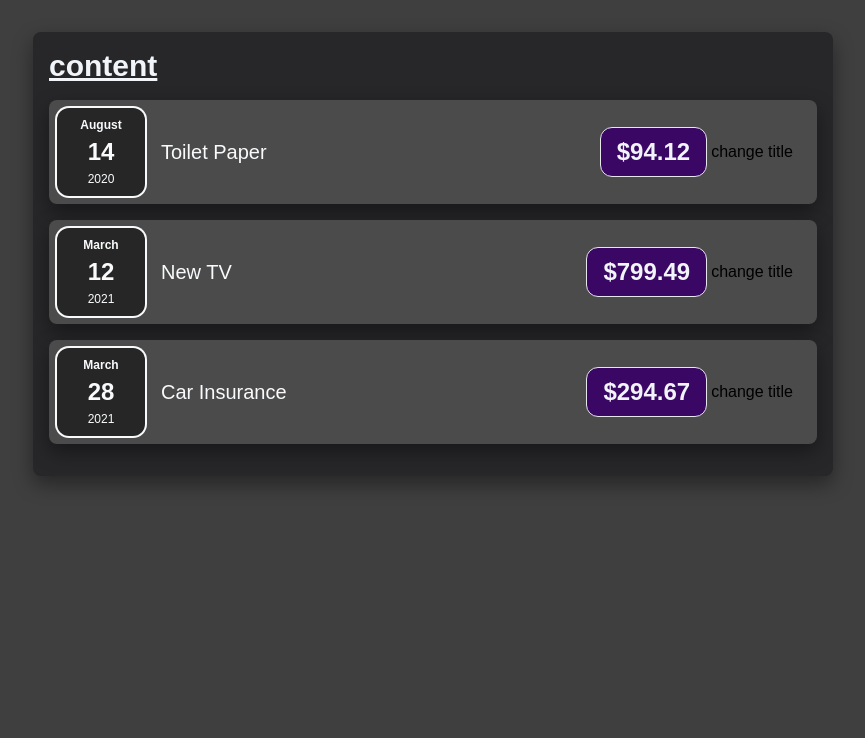
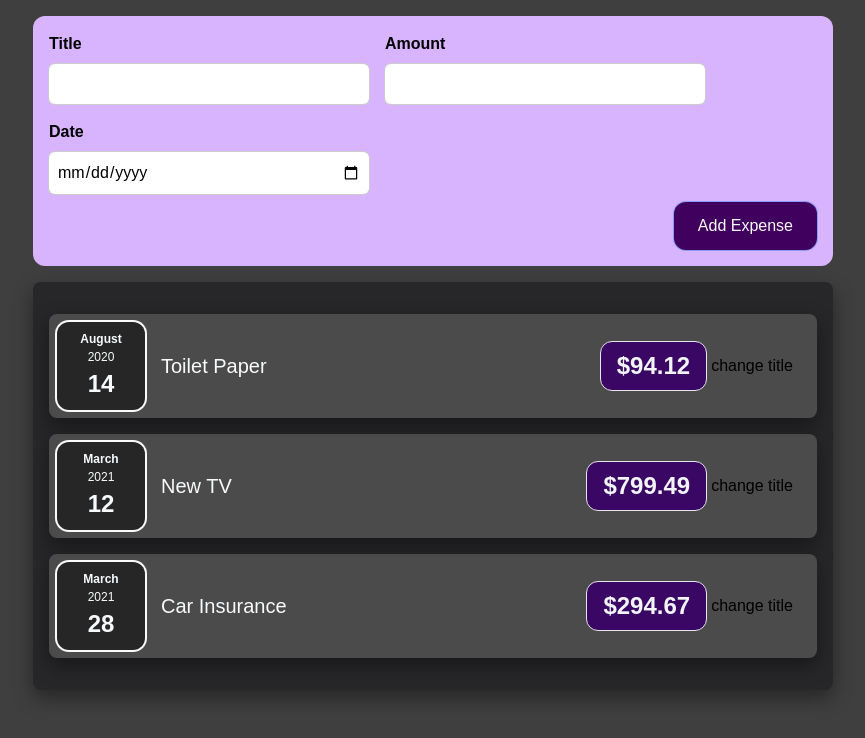
Before and after one commit to sadman59m/Expense-tracker, a React (Create React App) app: page / in a window 1280 px wide. Shown: the top 738 px of the page, without its empty margins (207-1072 px from the left). Built offline with nearby package versions, Linux system fonts and the light colour scheme.

Commit message:
New Expense Input form

```diff
--- a/src/App.js
+++ b/src/App.js
@@ -1,6 +1,7 @@
 import React from "react";
 
 import Expenses from "./components/Expenses/Expenses";
+import NewExpense from "./components/NewExpense/NewExpense";
 
 const App = () => {
   const expenses = [
@@ -26,6 +27,7 @@ const App = () => {
   ];
   return (
     <div>
+      <NewExpense />
       <Expenses items={expenses}></Expenses>
     </div>
   );
--- a/src/components/Expenses/ExpenseDate.js
+++ b/src/components/Expenses/ExpenseDate.js
@@ -9,8 +9,8 @@ const ExpenseDate = (props) => {
   return (
     <div className="expense-date">
       <div className="expense-date__month">{month}</div>
+      <div className="expense-date__year">{year}</div>
       <div className="expense-date__day">{day}</div>
-      <div className="expense-date__year">{year}</div>
     </div>
   );
 };
--- a/src/components/Expenses/Expenses.css
+++ b/src/components/Expenses/Expenses.css
@@ -8,6 +8,6 @@
 
 .expenses {
   @apply bg-zinc-800 p-4
-  mx-auto my-8 w-[50rem]
+  mx-auto my-4 w-[50rem]
   max-w-[95%];
 }
--- a/src/components/Expenses/Expenses.js
+++ b/src/components/Expenses/Expenses.js
@@ -2,12 +2,9 @@ import ExpenseItems from "./ExpenseItems";
 import "./Expenses.css";
 import Card from "../UI/Card";
 
-import NewExpense from "../NewExpense/NewExpense";
-
 const Expenses = (props) => {
   return (
     <Card className="expenses">
-      <NewExpense />
       <ExpenseItems
         date={props.items[0].date}
         title={props.items[0].title}
--- /dev/null
+++ b/src/components/NewExpense/ExpenseForm.css
@@ -0,0 +1,17 @@
+.new-expense__controls {
+  @apply flex flex-wrap text-left
+  mb-[.5rem] gap-[1rem];
+}
+
+.new-expense__control label {
+  @apply block mb-[0.5rem] font-bold;
+}
+
+.new-expense__control input {
+  @apply text-inherit w-[20rem] max-w-[100%] rounded-[6px]
+  outline-purple-900 p-[0.5rem] ring-1 ring-[#ccc];
+}
+
+.new-expense__action {
+  @apply text-right;
+}
--- /dev/null
+++ b/src/components/NewExpense/ExpenseForm.js
@@ -0,0 +1,33 @@
+import React from "react";
+
+import "./ExpenseForm.css";
+
+const ExpenseForm = () => {
+  const handleChangeTitle = (event) => {
+    console.log(event.target.value);
+  };
+
+  return (
+    <form>
+      <div className="new-expense__controls">
+        <div className="new-expense__control">
+          <label>Title</label>
+          <input type="text" onChange={handleChangeTitle} />
+        </div>
+        <div className="new-expense__control">
+          <label>Amount</label>
+          <input type="number" min="0.01" step="0.01" />
+        </div>
+        <div className="new-expense__control">
+          <label>Date</label>
+          <input type="date" min="2022-01-01" max="2023-12-31" />
+        </div>
+      </div>
+      <div className="new-expense__action">
+        <button type="submit">Add Expense</button>
+      </div>
+    </form>
+  );
+};
+
+export default ExpenseForm;
--- a/src/components/NewExpense/NewExpense.css
+++ b/src/components/NewExpense/NewExpense.css
@@ -1,3 +1,17 @@
 .new-expense {
-  @apply text-3xl text-slate-100 font-bold underline;
+  @apply bg-purple-300 p-4
+  mx-auto my-4 w-[50rem]
+  max-w-[95%] rounded-[12px];
 }
+
+.new-expense button {
+  @apply text-inherit px-6 py-3
+  ring-1 bg-[#40005d] text-slate-50
+  rounded-[12px] hover:bg-[#510674] hover:border-[#510674]
+  active:bg-[#510674] active:border-[#510674];
+}
+
+.new-expense button.alternative {
+  @apply text-[#220131] border-transparent bg-transparent
+  hover:bg-[#ddb3f8] active:bg-[#ddb3f8];
+}
--- a/src/components/NewExpense/NewExpense.js
+++ b/src/components/NewExpense/NewExpense.js
@@ -1,9 +1,14 @@
 import React from "react";
 
 import "./NewExpense.css";
+import ExpenseForm from "./ExpenseForm";
 
 const NewExpense = () => {
-  return <div className="new-expense">content</div>;
+  return (
+    <div className="new-expense">
+      <ExpenseForm />
+    </div>
+  );
 };
 
 export default NewExpense;
```
